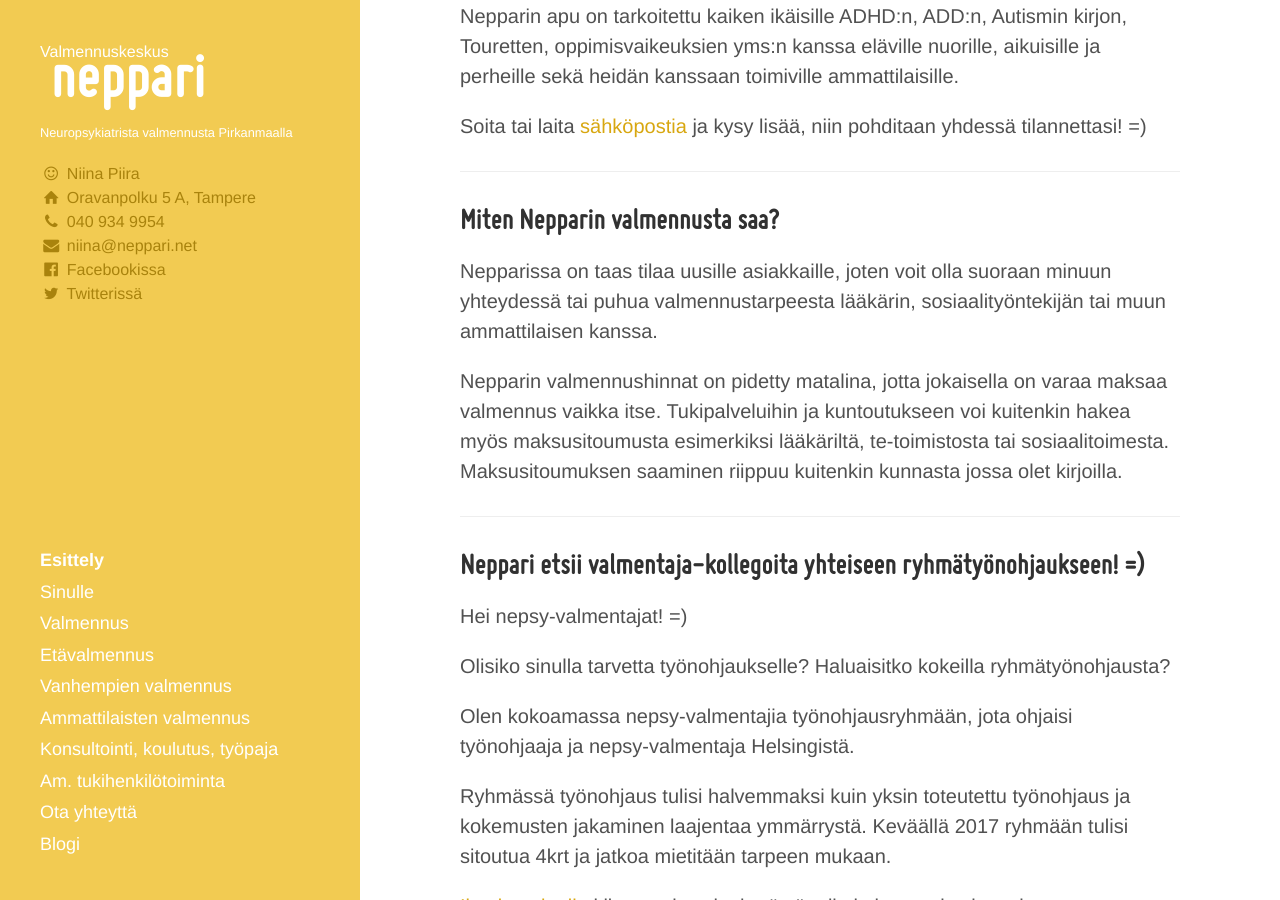
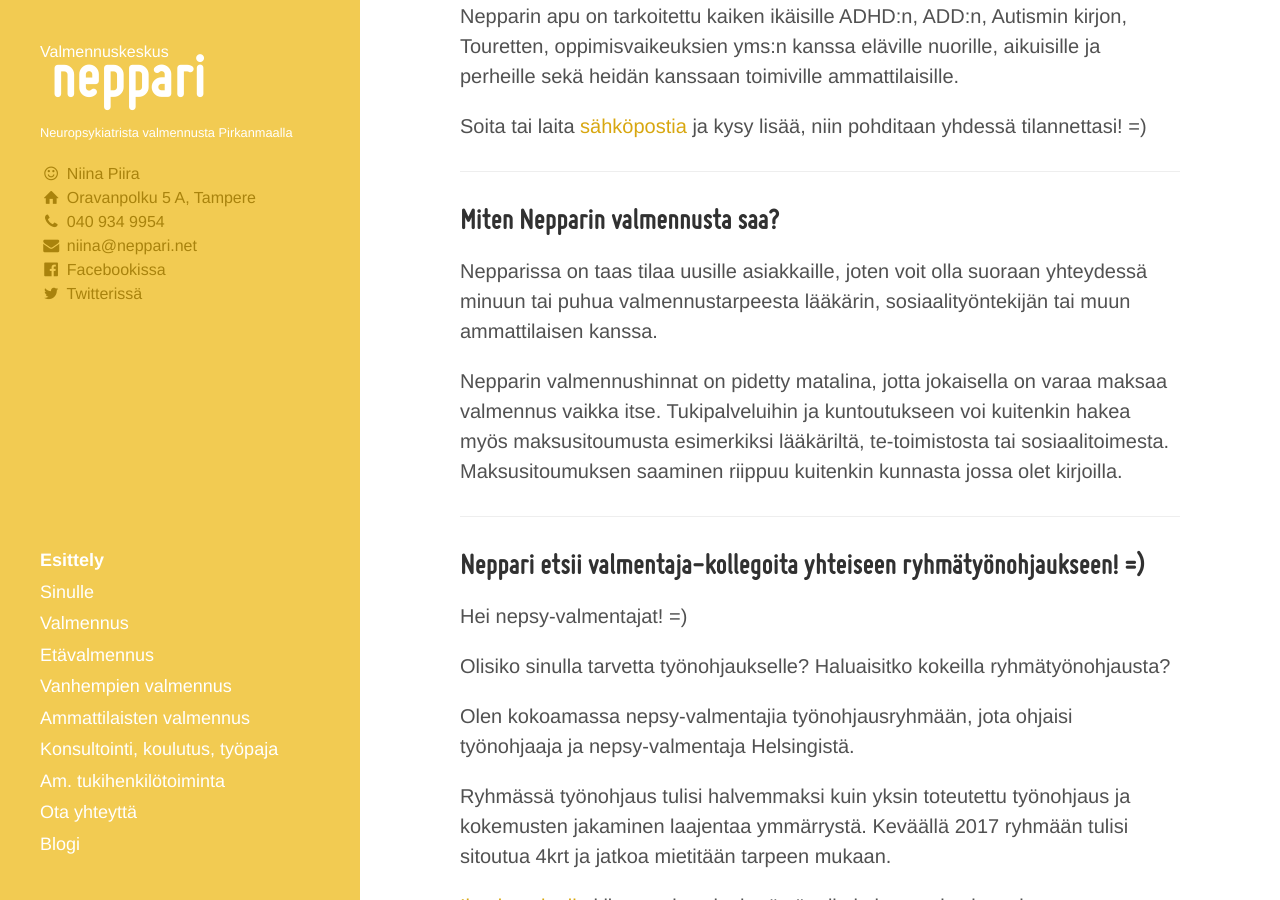
Before and after one commit to niinapiira/neppari.net, a Jekyll site: the page built from index.md, in a window 1280 px wide and 900 px high, scrolled down 461 px. Built offline with Jekyll 4.4.1, drawn with Linux system fonts in a browser that asks for light colours.

```diff
--- a/index.md
+++ b/index.md
@@ -30,7 +30,7 @@ ___
 
 ## Miten Nepparin valmennusta saa?
 
-Nepparissa on taas tilaa uusille asiakkaille, joten voit olla suoraan minuun yhteydessä tai puhua valmennustarpeesta lääkärin, sosiaalityöntekijän tai muun ammattilaisen kanssa.
+Nepparissa on taas tilaa uusille asiakkaille, joten voit olla suoraan yhteydessä minuun tai puhua valmennustarpeesta lääkärin, sosiaalityöntekijän tai muun ammattilaisen kanssa.
 
 Nepparin valmennushinnat on pidetty matalina, jotta jokaisella on varaa maksaa valmennus vaikka itse. Tukipalveluihin ja kuntoutukseen voi kuitenkin hakea myös maksusitoumusta esimerkiksi lääkäriltä, te-toimistosta tai sosiaalitoimesta. Maksusitoumuksen saaminen riippuu kuitenkin kunnasta jossa olet kirjoilla.
 
```
